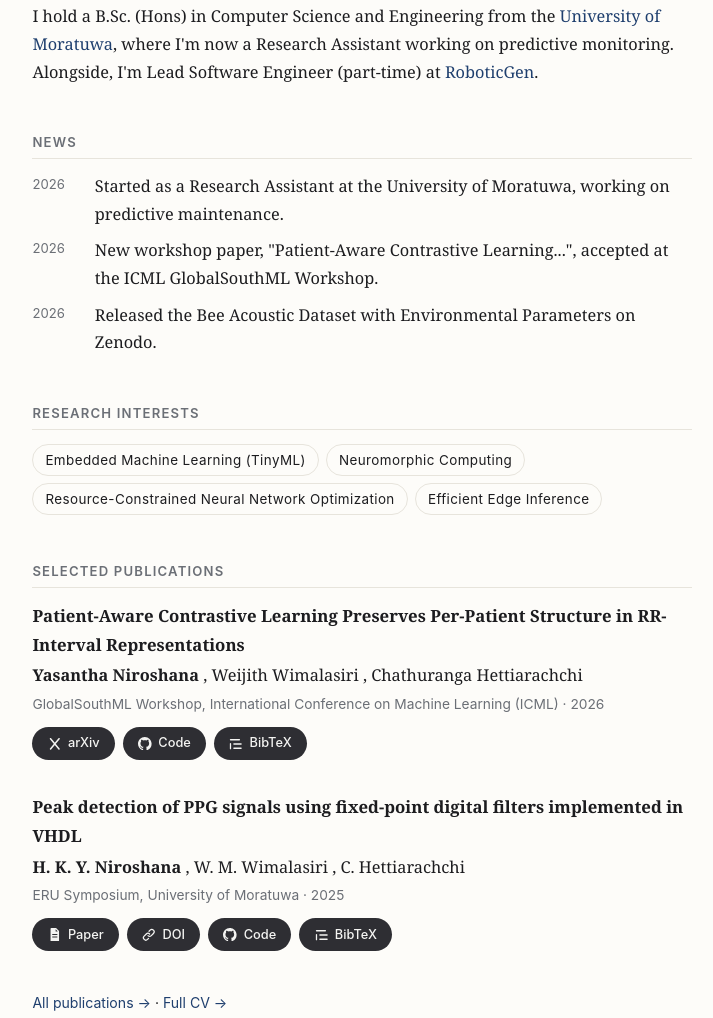
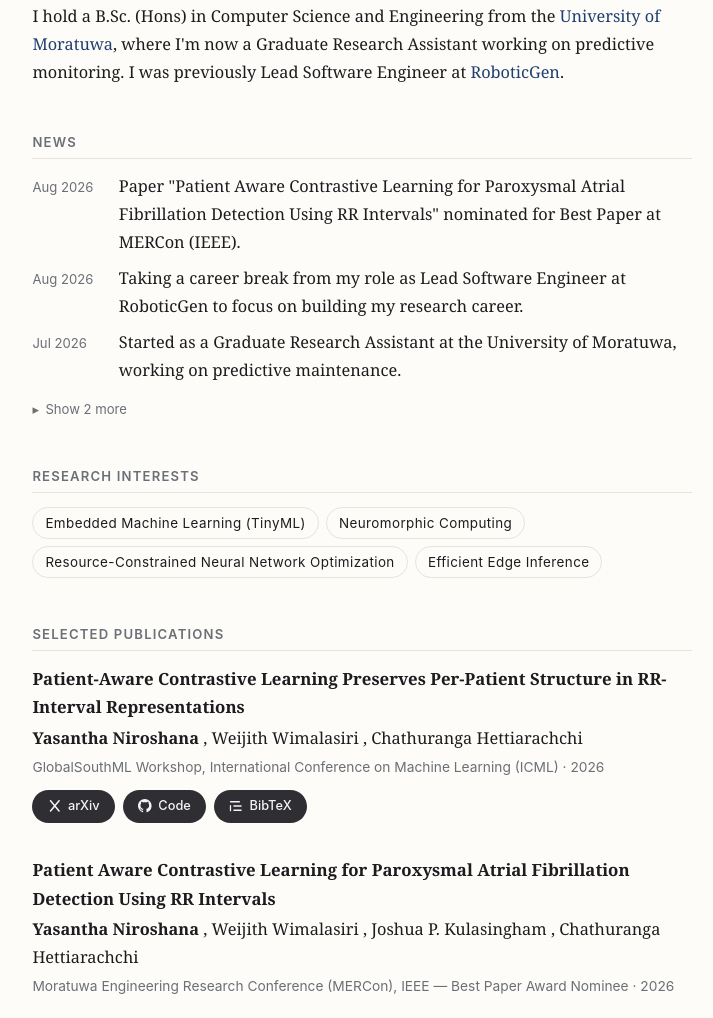
Before and after one commit to yasanthaniroshan/yasanthaniroshan.github.io, an Astro site: page / in a window 1280 px wide. Shown: the part 293-1311 px from the top of the page, without its empty margins (278-991 px from the left). Built offline with nearby package versions, Linux system fonts and the light colour scheme; Astro itself is replaced by a stand-in of ours.

Commit message:
Feat: Added Minor Update - Updated news sections to show the month - Added two news - Updated the position in RA

```diff
--- a/src/data/news.ts
+++ b/src/data/news.ts
@@ -10,15 +10,23 @@ export interface NewsItem {
 
 export const news: NewsItem[] = [
 	{
-		date: '2026',
-		text: 'Started as a Research Assistant at the University of Moratuwa, working on predictive maintenance.',
+		date: 'Aug 2026',
+		text: 'Paper "Patient Aware Contrastive Learning for Paroxysmal Atrial Fibrillation Detection Using RR Intervals" nominated for Best Paper at MERCon (IEEE).',
 	},
 	{
-		date: '2026',
+		date: 'Aug 2026',
+		text: 'Taking a career break from my role as Lead Software Engineer at RoboticGen to focus on building my research career.',
+	},
+	{
+		date: 'Jul 2026',
+		text: 'Started as a Graduate Research Assistant at the University of Moratuwa, working on predictive maintenance.',
+	},
+	{
+		date: 'May 2026',
 		text: 'New workshop paper, "Patient-Aware Contrastive Learning...", accepted at the ICML GlobalSouthML Workshop.',
 	},
 	{
-		date: '2026',
+		date: 'Apr 2026',
 		text: 'Released the Bee Acoustic Dataset with Environmental Parameters on Zenodo.',
 	},
 ];
--- a/src/data/publications.ts
+++ b/src/data/publications.ts
@@ -46,6 +46,20 @@ export const publications: Publication[] = [
   year      = {2026},
   note      = {arXiv:2606.23570}
 }`,
+	},
+	{
+		type: 'conference',
+		title:
+			'Patient Aware Contrastive Learning for Paroxysmal Atrial Fibrillation Detection Using RR Intervals',
+		authors: [
+			'Yasantha Niroshana',
+			'Weijith Wimalasiri',
+			'Joshua P. Kulasingham',
+			'Chathuranga Hettiarachchi',
+		],
+		venue: 'Moratuwa Engineering Research Conference (MERCon), IEEE — Best Paper Award Nominee',
+		year: 2026,
+		featured: true,
 	},
 	{
 		type: 'dataset',
--- a/src/layouts/Base.astro
+++ b/src/layouts/Base.astro
@@ -27,7 +27,7 @@ const personSchema = {
 	name: 'Yasantha Niroshan',
 	url: 'https://yasantha.me',
 	image: new URL('/profile.webp', Astro.site).toString(),
-	jobTitle: 'Research Assistant',
+	jobTitle: 'Graduate Research Assistant',
 	affiliation: {
 		'@type': 'CollegeOrUniversity',
 		name: 'University of Moratuwa',
--- a/src/pages/cv.astro
+++ b/src/pages/cv.astro
@@ -39,7 +39,7 @@ import { writing } from '../data/writing';
 
 	<h2 id="experience">Experience</h2>
 	<div class="cv-item">
-		<p class="role"><strong>Research Assistant</strong> — University of Moratuwa</p>
+		<p class="role"><strong>Graduate Research Assistant</strong> — University of Moratuwa</p>
 		<p class="meta">2026 – Present · Research in Predictive Maintenance</p>
 	</div>
 	<div class="cv-item">
--- a/src/pages/index.astro
+++ b/src/pages/index.astro
@@ -8,6 +8,10 @@ import { publications } from '../data/publications';
 import { news } from '../data/news';
 
 const featuredPublications = publications.filter((p) => p.featured);
+
+const visibleNewsCount = 3;
+const visibleNews = news.slice(0, visibleNewsCount);
+const olderNews = news.slice(visibleNewsCount);
 ---
 
 <Base title="Yasantha Niroshan">
@@ -23,7 +27,7 @@ const featuredPublications = publications.filter((p) => p.featured);
 		/>
 		<div>
 			<h1>Yasantha Niroshan</h1>
-			<p class="tagline">Research Assistant · University of Moratuwa</p>
+			<p class="tagline">Graduate Research Assistant · University of Moratuwa</p>
 			<ul class="quick-links">
 				<li><a href="mailto:yasantha.21@cse.mrt.ac.lk"><Icon name="mail" /> Email</a></li>
 				<li><a href="https://scholar.google.com/citations?user=GZNFVeEAAAAJ&hl=en" rel="noopener"><Icon name="scholar" /> Scholar</a></li>
@@ -41,8 +45,8 @@ const featuredPublications = publications.filter((p) => p.featured);
 		I hold a B.Sc. (Hons) in Computer Science and Engineering from the <a
 			href="https://uom.lk"
 			rel="noopener">University of Moratuwa</a
-		>, where I'm now a Research Assistant working on predictive monitoring. Alongside,
-		I'm Lead Software Engineer (part-time) at <a href="https://roboticgen.co" rel="noopener"
+		>, where I'm now a Graduate Research Assistant working on predictive monitoring. I was
+		previously Lead Software Engineer at <a href="https://roboticgen.co" rel="noopener"
 			>RoboticGen</a
 		>.
 	</p>
@@ -50,7 +54,7 @@ const featuredPublications = publications.filter((p) => p.featured);
 	<h2>News</h2>
 	<ul class="news-list">
 		{
-			news.map((item) => (
+			visibleNews.map((item) => (
 				<li>
 					<span class="news-date">{item.date}</span>
 					<span>{item.text}</span>
@@ -58,6 +62,21 @@ const featuredPublications = publications.filter((p) => p.featured);
 			))
 		}
 	</ul>
+	{
+		olderNews.length > 0 && (
+			<details class="news-more">
+				<summary>Show {olderNews.length} more</summary>
+				<ul class="news-list">
+					{olderNews.map((item) => (
+						<li>
+							<span class="news-date">{item.date}</span>
+							<span>{item.text}</span>
+						</li>
+					))}
+				</ul>
+			</details>
+		)
+	}
 
 	<h2>Research Interests</h2>
 	<ul class="tags interests">
--- a/src/styles/global.css
+++ b/src/styles/global.css
@@ -402,16 +402,52 @@ h3 {
 
 .news-list li {
 	display: flex;
+	align-items: baseline;
 	gap: 0.9rem;
 	margin-bottom: 0.55rem;
 }
 
 .news-list .news-date {
 	flex-shrink: 0;
-	width: 3rem;
+	width: 4.5rem;
 	font-family: var(--sans);
 	font-size: 0.82rem;
 	color: var(--muted);
+}
+
+.news-more {
+	margin-top: -0.2rem;
+}
+
+.news-more summary {
+	cursor: pointer;
+	list-style: none;
+	font-family: var(--sans);
+	font-size: 0.82rem;
+	color: var(--muted);
+}
+
+.news-more summary::-webkit-details-marker {
+	display: none;
+}
+
+.news-more summary::before {
+	content: '▸';
+	display: inline-block;
+	margin-right: 0.4rem;
+	transition: transform 0.15s ease;
+}
+
+.news-more[open] summary::before {
+	transform: rotate(90deg);
+}
+
+.news-more summary:hover {
+	color: var(--accent);
+}
+
+.news-more .news-list {
+	margin-top: 0.55rem;
 }
 
 /* ── CV entries (subtle timeline) ─────────────────────────── */
```
